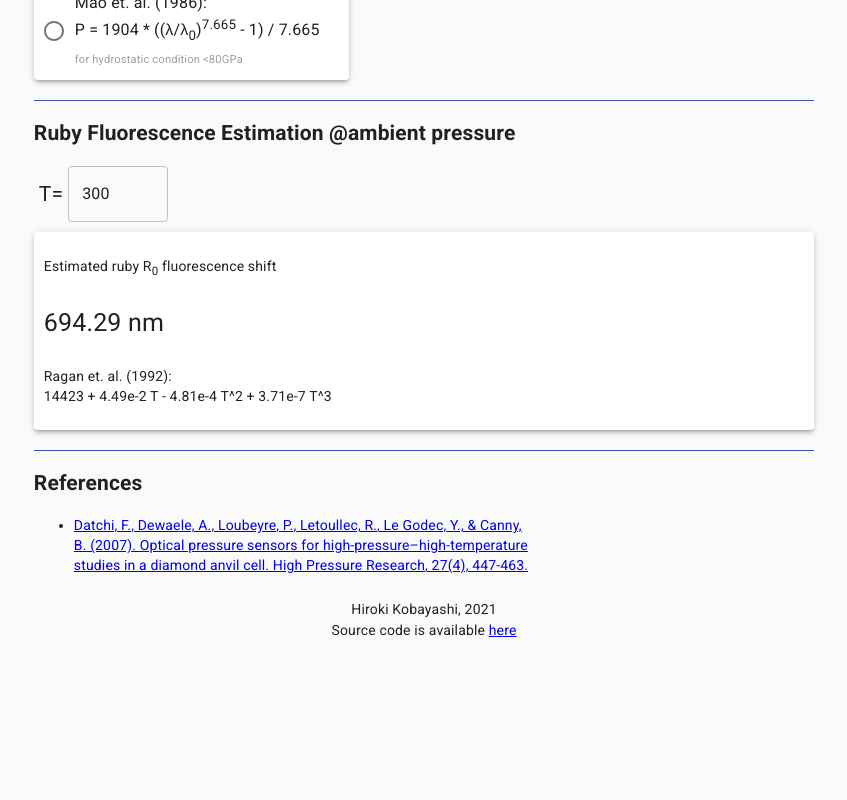
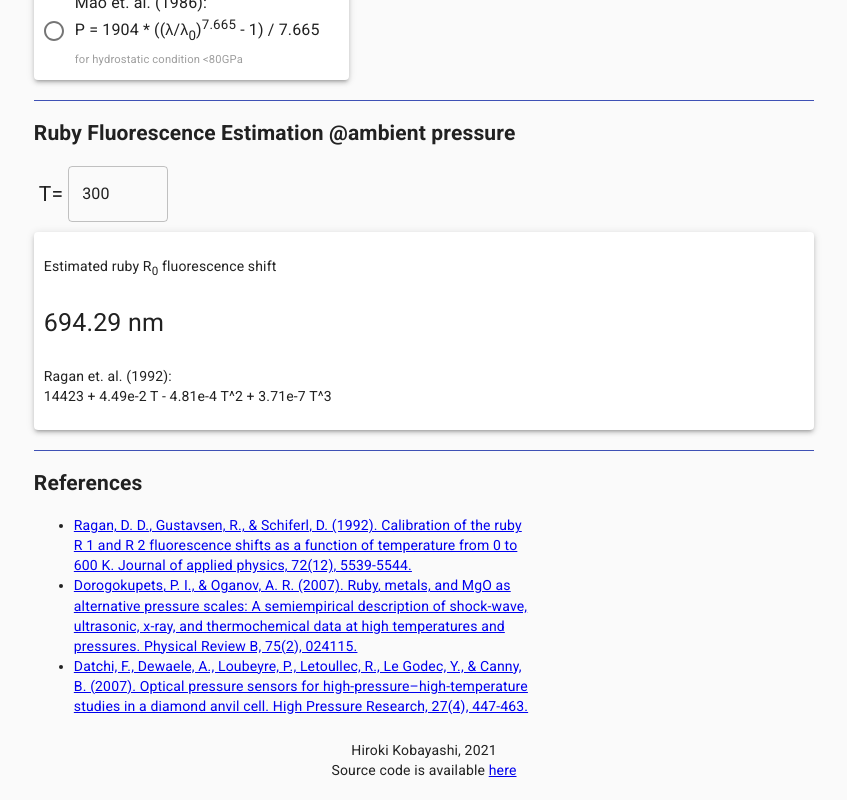
Before and after one commit to khsacc/pressure-calculator, a Next.js app: page / in a window 1280 px wide. Shown: the part 842-1642 px from the top of the page, without its empty margins (216-1063 px from the left). Before the commit the page ends 1502 px from the top, so only its background shows below. Built offline with nearby package versions, Linux system fonts and the light colour scheme.

Commit message:
changed colours

```diff
--- a/components/ptRecordChart.tsx
+++ b/components/ptRecordChart.tsx
@@ -19,8 +19,8 @@ export const PTRecordChart: NextPage<{ data: Datum[] }> = ({ data }) => {
       {
         label: "p-T path",
         fill: false,
-        backgroundColor: "rgba(75,192,192,0.4)",
-        pointBorderColor: "rgba(75,192,192,1)",
+        backgroundColor: "rgba(0, 0, 0, 1)",
+        pointBorderColor: "rgba(0, 0, 0, 1)",
         pointBackgroundColor: "#fff",
         pointBorderWidth: 5,
         pointHoverRadius: 10,
@@ -43,8 +43,8 @@ export const PTRecordChart: NextPage<{ data: Datum[] }> = ({ data }) => {
       {
         label: "temperature",
         fill: false,
-        backgroundColor: "rgba(75,192,192,0.4)",
-        pointBorderColor: "rgba(75,192,192,1)",
+        backgroundColor: "rgba(0, 0, 0, 1)",
+        pointBorderColor: "rgba(0, 0, 0, 1)",
         pointBackgroundColor: "#fff",
         pointBorderWidth: 5,
         pointHoverRadius: 10,
@@ -67,8 +67,8 @@ export const PTRecordChart: NextPage<{ data: Datum[] }> = ({ data }) => {
       {
         label: "pressure",
         fill: false,
-        backgroundColor: "rgba(75,192,192,0.4)",
-        pointBorderColor: "rgba(75,192,192,1)",
+        backgroundColor: "rgba(0, 0, 0, 1)",
+        pointBorderColor: "rgba(0, 0, 0, 1)",
         pointBackgroundColor: "#fff",
         pointBorderWidth: 5,
         pointHoverRadius: 10,
--- a/components/ref.tsx
+++ b/components/ref.tsx
@@ -10,6 +10,16 @@ const useStyles = makeStyles(() => ({
 export const Ref: NextPage = () => {
   const classes = useStyles();
   const data = [
+    {
+      display:
+        "Ragan, D. D., Gustavsen, R., & Schiferl, D. (1992). Calibration of the ruby R 1 and R 2 fluorescence shifts as a function of temperature from 0 to 600 K. Journal of applied physics, 72(12), 5539-5544.",
+      href: "https://aip.scitation.org/doi/abs/10.1063/1.351951",
+    },
+    {
+      display:
+        "Dorogokupets, P. I., & Oganov, A. R. (2007). Ruby, metals, and MgO as alternative pressure scales: A semiempirical description of shock-wave, ultrasonic, x-ray, and thermochemical data at high temperatures and pressures. Physical Review B, 75(2), 024115.",
+      href: "https://journals.aps.org/prb/abstract/10.1103/PhysRevB.75.024115",
+    },
     {
       display:
         "Datchi, F., Dewaele, A., Loubeyre, P., Letoullec, R., Le Godec, Y., & Canny, B. (2007). Optical pressure sensors for high-pressure–high-temperature studies in a diamond anvil cell. High Pressure Research, 27(4), 447-463.",
```
